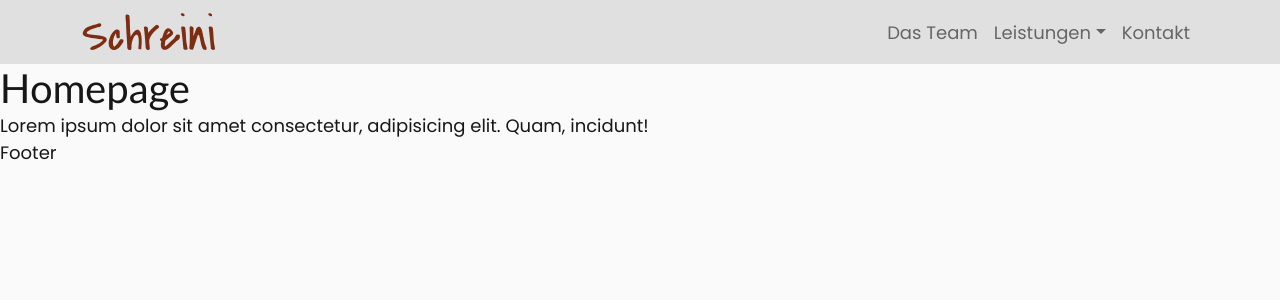
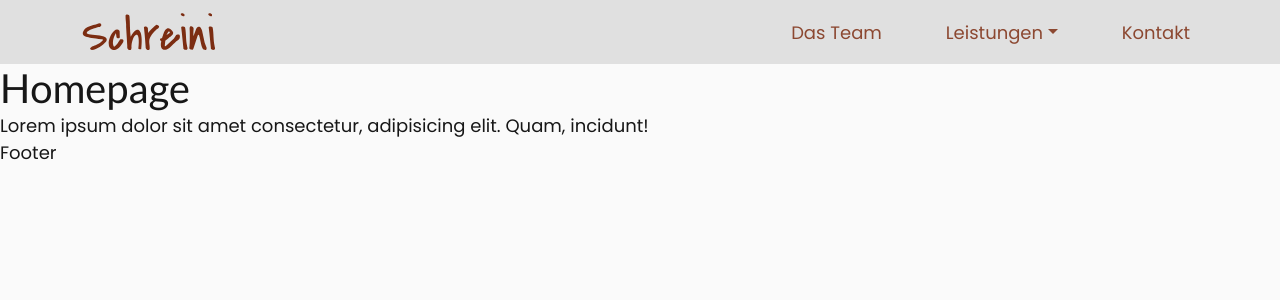
Before and after one commit to MinhKhangTran/next_js_schreini, a Next.js app: page / in a window 1280 px wide. Shown: the top 300 px of the page. Built offline with nearby package versions, Linux system fonts and the light colour scheme.

Commit message:
:sparkles: navbar

```diff
--- a/next.config.js
+++ b/next.config.js
@@ -1,6 +1,10 @@
 /** @type {import('next').NextConfig} */
 const nextConfig = {
   reactStrictMode: true,
-}
+  i18n: {
+    locales: ["de"],
+    defaultLocale: "de",
+  },
+};
 
-module.exports = nextConfig
+module.exports = nextConfig;
--- a/pages/index.js
+++ b/pages/index.js
@@ -1,7 +1,3 @@
-import Head from "next/head";
-import Image from "next/image";
-import Header from "../components/header";
-
 export default function Home() {
   return (
     <>
--- /dev/null
+++ b/styles/components/_navbar.scss
@@ -0,0 +1,13 @@
+@use "sass:math";
+
+.navbar {
+  .nav-link {
+    color: $dark;
+  }
+  &-nav {
+    gap: math.div(16rem, 16);
+    @include lg {
+      gap: math.div(48rem, 16);
+    }
+  }
+}
--- a/styles/index.scss
+++ b/styles/index.scss
@@ -20,6 +20,9 @@ $font-family-base: "Poppins", sans-serif;
 // links
 
 //navbar
+$navbar-light-color: rgba($dark, 0.85);
+$navbar-light-hover-color: rgba($dark, 0.95);
+$navbar-light-active-color: rgba($dark, 1);
 
 // import variables and mixins files (so you can use them below)
 // any redefined vars above will be incorporated into the files (e.g. in maps)
@@ -38,3 +41,4 @@ $font-family-base: "Poppins", sans-serif;
 
 // components
 @import "components/wrapper";
+@import "components/navbar";
```
Also changed, not shown: components/header.js.
